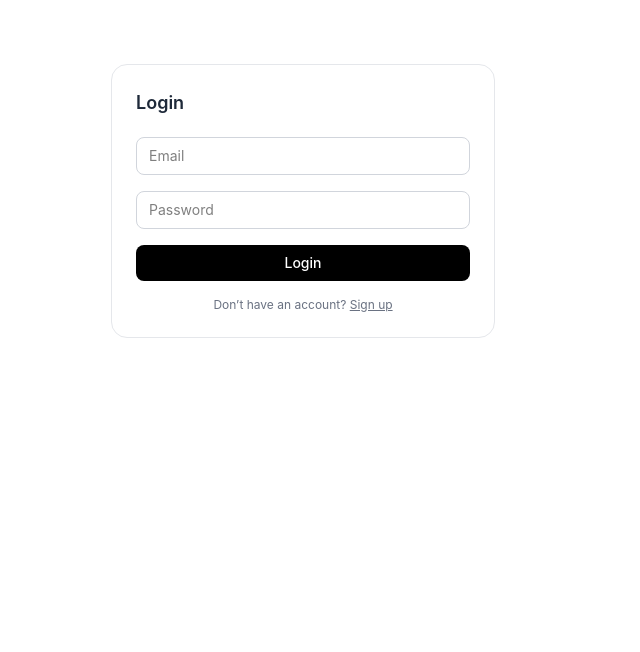
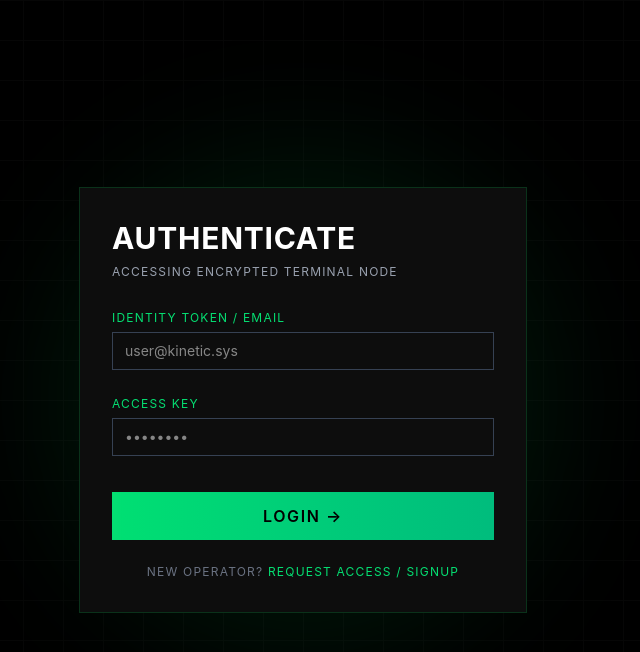
Before and after one commit to astleligo/crypto-dashboard, a React (Vite) app: page / in a window 1280 px wide. Shown: the top 652 px of the page, without its empty margins (337-977 px from the left). Built offline with nearby package versions, Linux system fonts and the light colour scheme; no server answers.

Commit message:
login and signup page updated

```diff
--- a/src/components/Login.jsx
+++ b/src/components/Login.jsx
@@ -20,48 +20,67 @@ const Login = ({ onLogin, switchToSignup }) => {
     };
 
     return (
-        <div className="flex items-center justify-center py-16">
-            <div className="w-full max-w-sm bg-white dark:bg-[#131313] border border-gray-200 dark:border-gray-800 p-6 rounded-2xl">
+        <div className="min-h-screen flex items-center justify-center bg-black relative overflow-hidden">
 
-                <h2 className="text-lg font-semibold text-gray-800 dark:text-gray-200 mb-5">
-                    Login
+            {/* Grid Background */}
+            <div className="absolute inset-0 bg-[linear-gradient(#0f0f0f_1px,transparent_1px),linear-gradient(90deg,#0f0f0f_1px,transparent_1px)] bg-[size:40px_40px] opacity-40"></div>
+
+            {/* Glow */}
+            <div className="absolute w-[500px] h-[500px] bg-green-500/10 blur-3xl rounded-full"></div>
+
+            <div className="relative w-full max-w-md bg-[#0d0d0d] border border-green-500/20 p-8">
+
+                <h2 className="text-3xl font-bold text-white mb-2 tracking-wide">
+                    AUTHENTICATE
                 </h2>
 
-                <form onSubmit={handleSubmit} className="space-y-4">
+                <p className="text-xs text-gray-400 mb-6 tracking-widest">
+                    ACCESSING ENCRYPTED TERMINAL NODE
+                </p>
 
+                <form onSubmit={handleSubmit} className="space-y-5">
+
+                    <div>
+                        <label className="text-xs text-green-400 tracking-widest">
+                            IDENTITY TOKEN / EMAIL
+                        </label>
                         <input
                             type="email"
-                        placeholder="Email"
-                        className="w-full px-3 py-2 bg-transparent border border-gray-300 dark:border-gray-700 rounded-lg text-sm outline-none"
+                            placeholder="user@kinetic.sys"
+                            className="w-full mt-1 px-3 py-2 bg-transparent border border-gray-700 focus:border-green-400 outline-none text-sm text-white"
                             onChange={(e) => setForm({ ...form, email: e.target.value })}
                         />
+                    </div>
 
+                    <div>
+                        <label className="text-xs text-green-400 tracking-widest">
+                            ACCESS KEY
+                        </label>
                         <input
                             type="password"
-                        placeholder="Password"
-                        className="w-full px-3 py-2 bg-transparent border border-gray-300 dark:border-gray-700 rounded-lg text-sm outline-none"
+                            placeholder="••••••••"
+                            className="w-full mt-1 px-3 py-2 bg-transparent border border-gray-700 focus:border-green-400 outline-none text-sm text-white"
                             onChange={(e) => setForm({ ...form, password: e.target.value })}
                         />
+                    </div>
 
                     <button
                         type="submit"
-                        className="w-full py-2 rounded-lg text-sm font-medium bg-black text-white dark:bg-white dark:text-black hover:opacity-80 transition"
+                        className="w-full py-3 mt-4 bg-gradient-to-r from-green-400 to-emerald-500 text-black font-semibold tracking-widest hover:opacity-90 transition"
                     >
-                        {loading ? "Loading..." : "Login"}
+                        {loading ? "INITIALIZING..." : "LOGIN →"}
                     </button>
-
                 </form>
 
-                <p className="text-xs text-gray-500 mt-4 text-center">
-                    Don’t have an account?{" "}
+                <p className="text-xs text-gray-500 mt-6 text-center tracking-widest">
+                    NEW OPERATOR?{" "}
                     <span
-                        className="cursor-pointer underline"
+                        className="text-green-400 cursor-pointer"
                         onClick={switchToSignup}
                     >
-                        Sign up
+                        REQUEST ACCESS / SIGNUP
                     </span>
                 </p>
-
             </div>
         </div>
     );
--- a/src/components/Signup.jsx
+++ b/src/components/Signup.jsx
@@ -20,48 +20,68 @@ const Signup = ({ switchToLogin }) => {
     };
 
     return (
-        <div className="flex items-center justify-center py-16">
-            <div className="w-full max-w-sm bg-white dark:bg-[#131313] border border-gray-200 dark:border-gray-800 p-6 rounded-2xl">
+        <div className="min-h-screen flex items-center justify-center bg-black relative overflow-hidden">
 
-                <h2 className="text-lg font-semibold text-gray-800 dark:text-gray-200 mb-5">
-                    Sign Up
+            {/* Grid Background */}
+            <div className="absolute inset-0 bg-[linear-gradient(#0f0f0f_1px,transparent_1px),linear-gradient(90deg,#0f0f0f_1px,transparent_1px)] bg-[size:40px_40px] opacity-40"></div>
+
+            {/* Glow */}
+            <div className="absolute w-[500px] h-[500px] bg-green-500/10 blur-3xl rounded-full"></div>
+
+            <div className="relative w-full max-w-md bg-[#0d0d0d] border border-green-500/20 p-8">
+
+                <h2 className="text-4xl font-bold text-white mb-2">
+                    INITIATE
+                    <span className="text-green-400 block">SEQUENCING</span>
                 </h2>
 
-                <form onSubmit={handleSubmit} className="space-y-4">
+                <p className="text-xs text-gray-400 mb-6 tracking-widest">
+                    ESTABLISH CONNECTION TO EXECUTION LAYER
+                </p>
 
+                <form onSubmit={handleSubmit} className="space-y-5">
+
+                    <div>
+                        <label className="text-xs text-green-400 tracking-widest">
+                            COMMUNICATION / EMAIL
+                        </label>
                         <input
                             type="email"
-                        placeholder="Email"
-                        className="w-full px-3 py-2 bg-transparent border border-gray-300 dark:border-gray-700 rounded-lg text-sm outline-none"
+                            placeholder="operator@kinetic.io"
+                            className="w-full mt-1 px-3 py-2 bg-transparent border border-gray-700 focus:border-green-400 outline-none text-sm text-white"
                             onChange={(e) => setForm({ ...form, email: e.target.value })}
                         />
+                    </div>
 
+                    <div>
+                        <label className="text-xs text-green-400 tracking-widest">
+                            SECURITY KEY / PASSWORD
+                        </label>
                         <input
                             type="password"
-                        placeholder="Password"
-                        className="w-full px-3 py-2 bg-transparent border border-gray-300 dark:border-gray-700 rounded-lg text-sm outline-none"
+                            placeholder="••••••••"
+                            className="w-full mt-1 px-3 py-2 bg-transparent border border-gray-700 focus:border-green-400 outline-none text-sm text-white"
                             onChange={(e) => setForm({ ...form, password: e.target.value })}
                         />
+                    </div>
 
                     <button
                         type="submit"
-                        className="w-full py-2 rounded-lg text-sm font-medium bg-black text-white dark:bg-white dark:text-black hover:opacity-80 transition"
+                        className="w-full py-3 mt-4 bg-gradient-to-r from-green-400 to-emerald-500 text-black font-semibold tracking-widest hover:opacity-90 transition"
                     >
-                        {loading ? "Creating..." : "Create Account"}
+                        {loading ? "CREATING..." : "CREATE ACCOUNT →"}
                     </button>
-
                 </form>
 
-                <p className="text-xs text-gray-500 mt-4 text-center">
-                    Already have an account?{" "}
+                <p className="text-xs text-gray-500 mt-6 text-center tracking-widest">
+                    ALREADY ESTABLISHED?{" "}
                     <span
-                        className="cursor-pointer underline"
+                        className="text-green-400 cursor-pointer"
                         onClick={switchToLogin}
                     >
-                        Login
+                        LOGIN TO TERMINAL
                     </span>
                 </p>
-
             </div>
         </div>
     );
```
Lines whose indentation alone changed are shown as unchanged.
